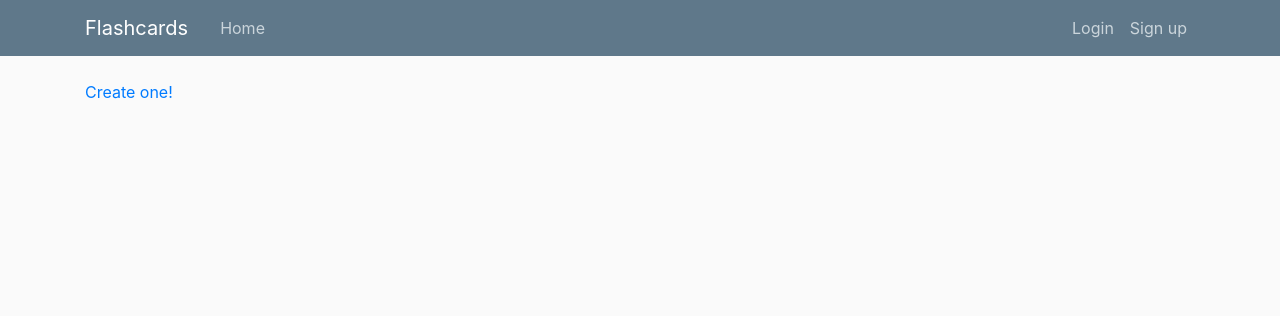
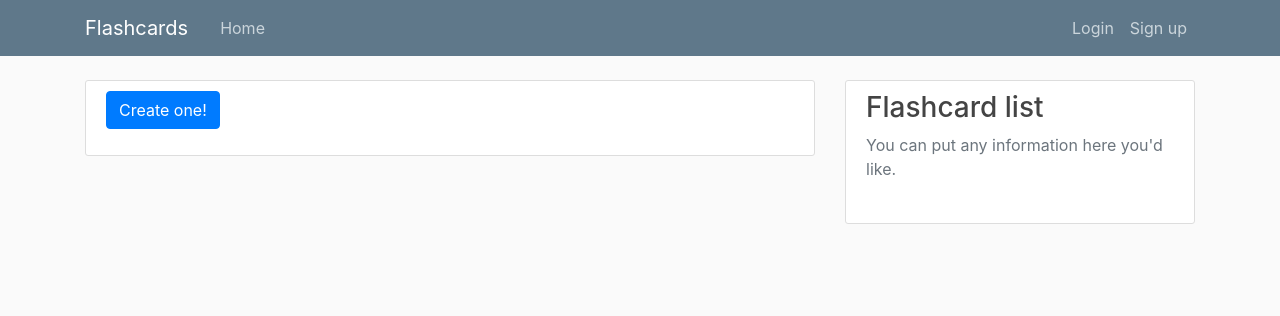
Before and after one commit to Web-Dev-Collaborative/Flashcards-1, a Django app: template templates/flashes/list.html in a window 1280 px wide. Shown: the top 316 px of the page. Run offline with Django 3.2, Linux system fonts and the light colour scheme; the template is opened without the code that fills it, so the values that code supplies are empty; some libraries are stand-ins or nearby versions.

Commit message:
template changes

```diff
--- a/templates/base.html
+++ b/templates/base.html
@@ -65,17 +65,16 @@
         {% block sidebar %}
             <div class="col-md-4">
                 <div class="content-section">
-                    {% block sidebar_contents %}
-                        <h3>Our Sidebar</h3>
-                        <p class='text-muted'>You can put any information here you'd like.
-                        <ul class="list-group">
-                            <li class="list-group-item list-group-item-light">Latest Posts</li>
-                            <li class="list-group-item list-group-item-light">Announcements</li>
-                            <li class="list-group-item list-group-item-light">Calendars</li>
-                            <li class="list-group-item list-group-item-light">etc</li>
-                        </ul>
-                        </p>
-                    {% endblock %}
+                    <h3>Flashcard list</h3>
+                    <p class='text-muted'>You can put any information here you'd like.
+                    <ul class="list-group">
+                        {% for flash in user.flash_set.all %}
+                                <li class="list-group-item list-group-item-light">
+                                    <a href="{{ flash.get_absolute_url }}">{{ flash.title }}</a>
+                                </li>
+                        {% endfor %}
+                    </ul>
+                    </p>
                 </div>
             </div>
         {% endblock %}
--- a/templates/flashes/list.html
+++ b/templates/flashes/list.html
@@ -1,12 +1,9 @@
 {% extends "base.html" %}
 
-{% block sidebar %}
-    {# Empty sidebar when on the list view #}
-{% endblock %}
 
 {% block content %}
-
-    <p><a href="{% url "flashes:create" %}">Create one!</a></p>
+    <div class="content-section">
+        <p><a href="{% url "flashes:create" %}"><button type="button" class="btn btn-primary">Create one!</button></a></p>
 
         {% for flash in user.flash_set.all %}
             <article class="media content-section">
@@ -20,5 +17,5 @@
                 </div>
             </article>
         {% endfor %}
-
+    </div>
 {% endblock %}
--- a/templates/home.html
+++ b/templates/home.html
@@ -1 +1,5 @@
-{% extends "base.html" %}
+{% if user.is_authenticated %}
+    <meta http-equiv="refresh" content="0; URL={% url "flashes:list" %}" />
+{% else %}
+    <meta http-equiv="refresh" content="0; URL={% url "users:login" %}" />
+{% endif %}
--- a/templates/users/signup.html
+++ b/templates/users/signup.html
@@ -1,5 +1,9 @@
 {% extends "base.html" %}
 {% load crispy_forms_tags %}
+
+{% block sidebar %}
+{% endblock %}
+
 {% block content %}
     <div class="content-section">
         <form method="POST">
@@ -14,7 +18,7 @@
         </form>
         <div class="border-top pt-3">
             <small class="text-muted">
-                Already Have An Account? <a class="ml-2" href="#">Sign In</a>
+                Already Have An Account? <a class="ml-2" href="{% url "users:login" %}">Log In</a>
             </small>
         </div>
     </div>
```
Also changed, not shown: templates/users/loginpassword.html (+9 -0 lines). Lines whose indentation alone changed are shown as unchanged.
